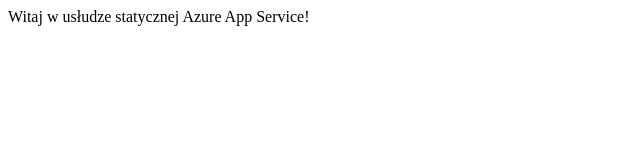
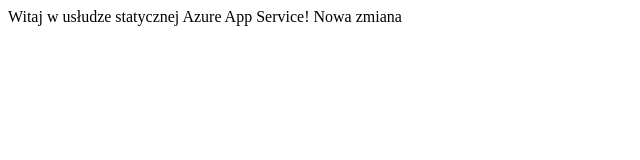
Before and after one commit to adrianflak/html_ex1, a plain HTML site: page index.html in a window 1280 px wide. Shown: the whole page, without its empty margins (0-640 px from the left). Drawn offline with Linux system fonts and the light colour scheme.

Commit message:
small fix

```diff
--- a/index.html
+++ b/index.html
@@ -6,6 +6,6 @@
     <title>Document</title>
 </head>
 <body>
-    Witaj w usłudze statycznej Azure App Service!
+    Witaj w usłudze statycznej Azure App Service! Nowa zmiana
 </body>
 </html>
```
